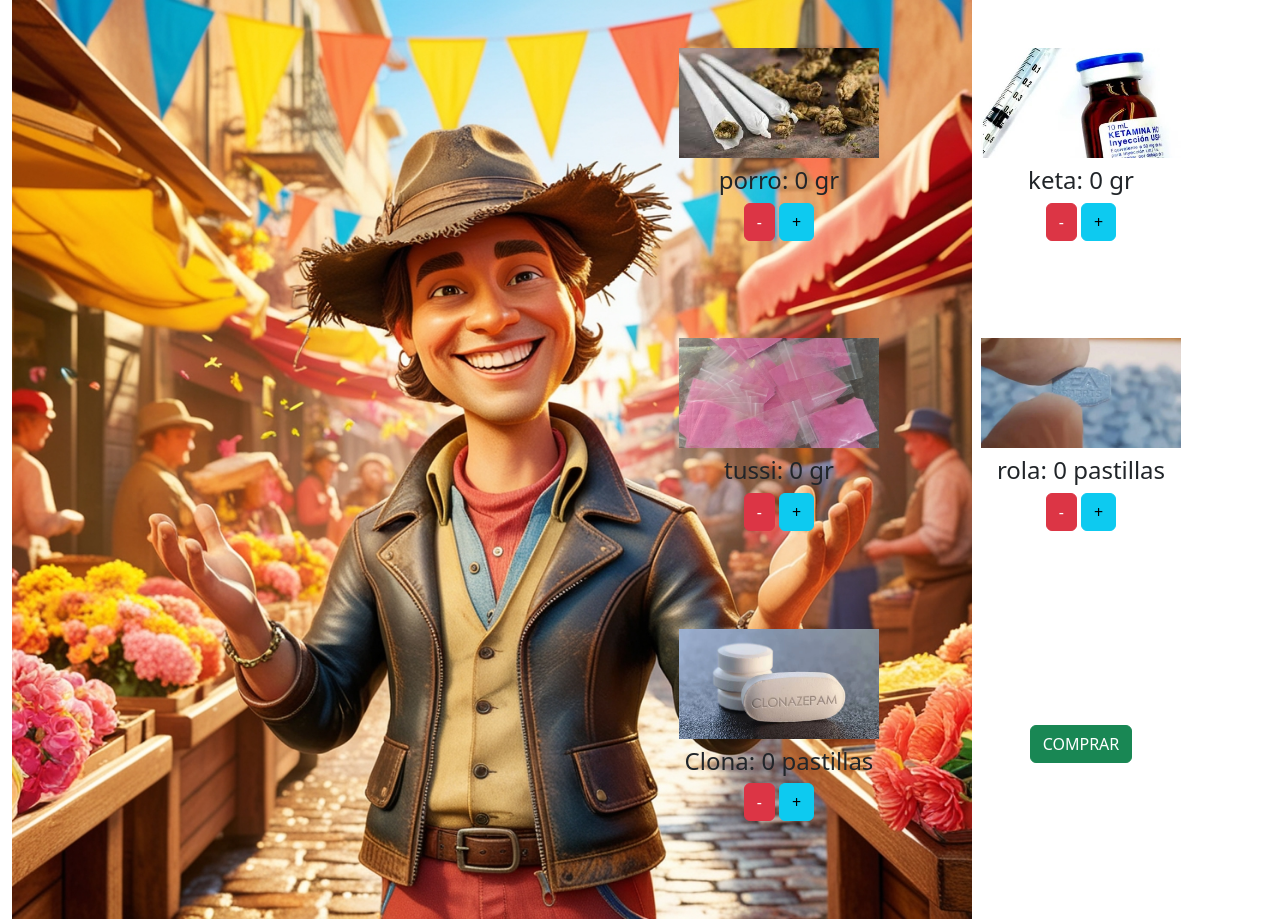
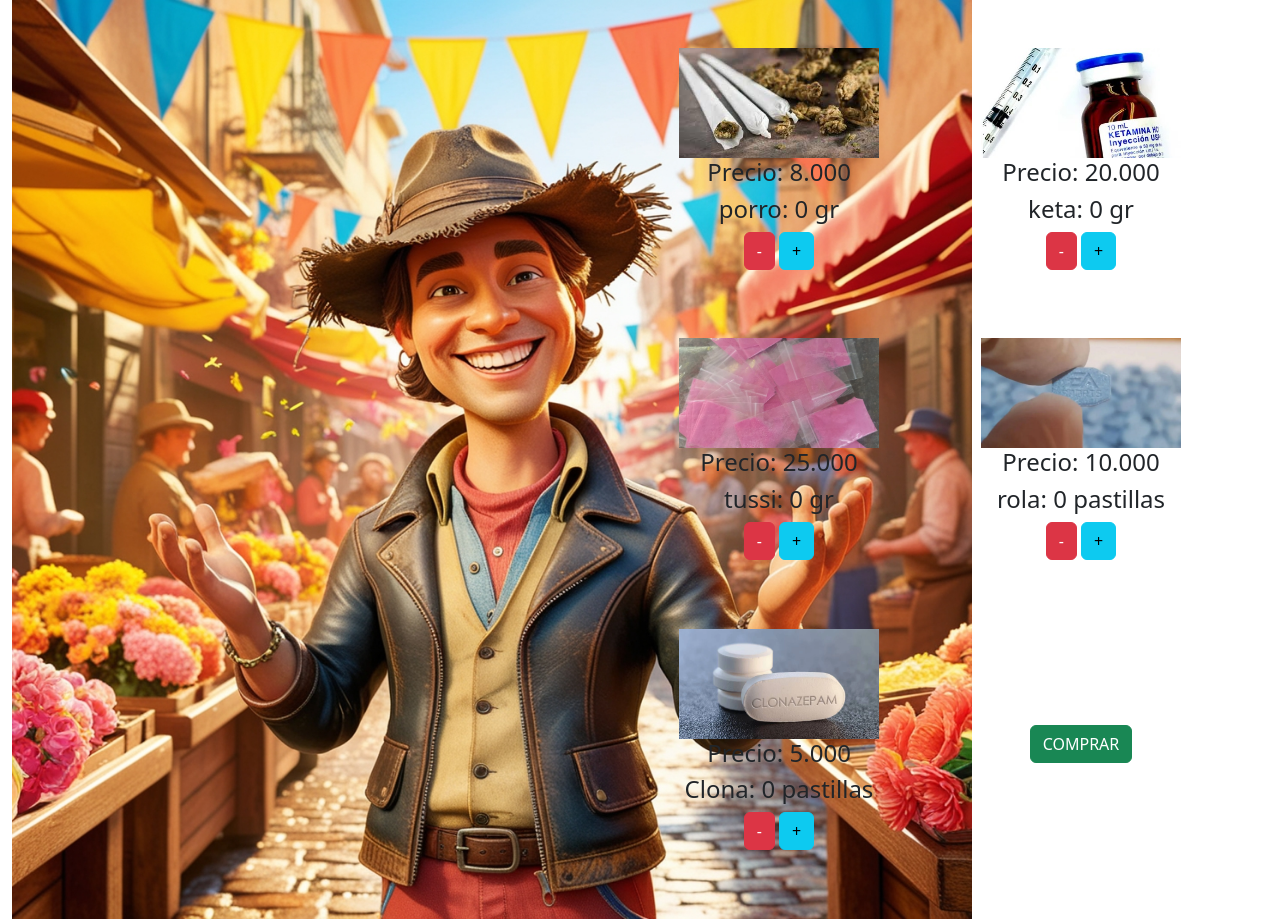
Before and after one commit to johanst232/pre-entrega-js, a plain HTML site: page eshop.html in a window 1280 px wide. Drawn offline with nearby package versions, Linux system fonts and the light colour scheme.

Commit message:
correcciones

```diff
--- a/eshop.html
+++ b/eshop.html
@@ -14,30 +14,35 @@
     <div class="col-6 row container-fluid mt-5">
     <div class="container  text-center col-6  porro">
         <img src="./fotos/porro.jfif" width="200" height="110">
+        <h4>Precio: 8.000</h4>
         <h4 class="mt-2">porro: <span id="resultado1">0</span> gr</h4>
         <button class="bt2 btn btn-danger">-</button>
         <button class="bt1 btn btn-info">+</button>
     </div>
     <div class="container  text-center col-6  keta">
         <img src="./fotos/keta.jpg" width="200" height="110">
+        <h4>Precio: 20.000</h4>
         <h4 class="mt-2">keta: <span id="resultado2">0</span> gr</h4>
         <button class="bt4 btn btn-danger">-</button>
         <button class="bt3 btn btn-info">+</button>
     </div>
     <div class="container  text-center col-6 tussi">
         <img src="./fotos/tussi.jfif" width="200" height="110">
+        <h4>Precio: 25.000</h4>
         <h4 class="mt-2">tussi: <span id="resultado3">0</span> gr</h4>
         <button class="bt6 btn btn-danger">-</button>
         <button class="bt5 btn btn-info">+</button>
     </div>
     <div class="container  text-center col-6 rola">
         <img src="./fotos/rolita.webp" width="200" height="110">
+        <h4>Precio: 10.000</h4>
         <h4 class="mt-2">rola: <span id="resultado4">0</span> pastillas</h4>
         <button class="bt8 btn btn-danger">-</button>
         <button class="bt7 btn btn-info">+</button>
     </div>
     <div class="container  text-center col-6 clona">
         <img src="./fotos/clona.webp" width="200" height="110">
+        <h4>Precio: 5.000</h4>
         <h4 class="mt-2">Clona: <span id="resultado5">0</span> pastillas</h4>
         <button class="bt10 btn btn-danger">-</button>
         <button class="bt9 btn btn-info">+</button>
```
Also changed, not shown: total.html (+1 -1 lines).
